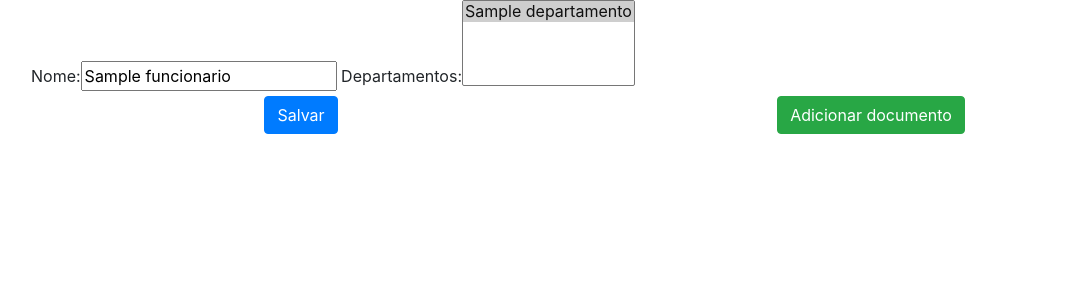
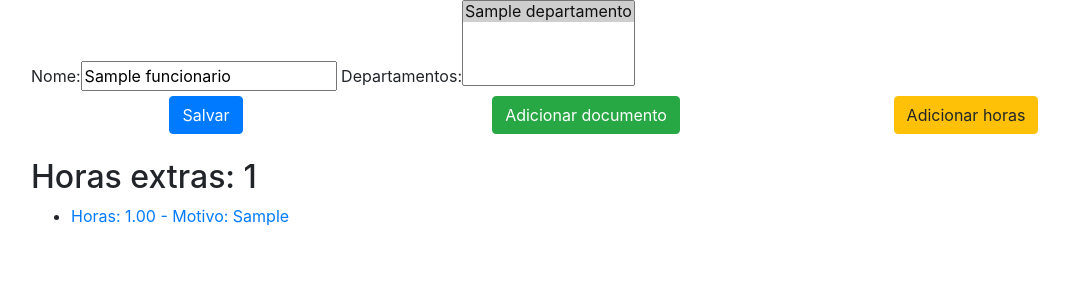
Before and after one commit to Rafael-Jaber/gestao_rh, a Django app: page /funcionarios/editar/1 in a window 1280 px wide. Shown: the top 300 px of the page, without its empty margins (54-1123 px from the left). Run offline with Django 3.2, Linux system fonts and the light colour scheme; tables that the repository leaves empty hold one stand-in row (values such as "Sample post"); some libraries are stand-ins or nearby versions.

Commit message:
Implementado melhorias na tela de funcionários

```diff
--- a/apps/funcionarios/models.py
+++ b/apps/funcionarios/models.py
@@ -3,6 +3,7 @@
 from django.urls import reverse
 from apps.departamentos.models import Departamento
 from apps.empresas.models import Empresa
+from django.db.models import Sum
 
 
 class Funcionario(models.Model):
@@ -15,5 +16,11 @@
     def get_absolute_url(self):
         return reverse('list_funcionarios')
 
+    @property
+    def total_horas_extra(self):
+        total = self.registrohoraextra_set.all().aggregate(
+            Sum('horas'))['horas__sum']
+        return total
+
     def __str__(self):
         return self.nome
--- a/apps/funcionarios/templates/funcionarios/funcionario_form.html
+++ b/apps/funcionarios/templates/funcionarios/funcionario_form.html
@@ -11,18 +11,48 @@
 			<div class="col-sm text-center">
 				<button type="submit" class="btn btn-primary">Salvar</button>
 			</div>
-			<div class="col-sm text-center">
-				<a href="{% url 'create_documento' object.id %}" class="btn btn-success">
-					Adicionar documento
-				</a>
-			</div>
+			{% if object.id %}
+				<div class="col-sm text-center">
+					<a href="{% url 'create_documento' object.id %}" class="btn btn-success">
+						Adicionar documento
+					</a>
+				</div>
+				<div class="col-sm text-center">
+					<a href="{% url 'create_hora-fun' object.id %}" class="btn btn-warning">
+						Adicionar horas
+					</a>
+				</div>
+			{% endif %}
 		</div>
 	</form>
+<br/>
+<div class="row">
+{% if object.documento_set.all %}
+	<div class="col-sm">
+		<h2>Documentos</h2>
+		<ul>
+		{% for documento in object.documento_set.all %}
+			<li>
+				<a href="{{ documento.arquivo.url }}">{{ documento }}</a>
+			</li>
+		{% endfor %}
+		</ul>
+	</div>
+{% endif %}
+{% if object.registrohoraextra_set.all %}
+	<div class="col-sm">
+		<h2>Horas extras: {{ object.total_horas_extra }}</h2>
+		<ul>
+		{% for hr in object.registrohoraextra_set.all %}
+			<li>
+				<a href="{% url 'update_hora-extra-fun' hr.id %}">
+					Horas: {{ hr.horas }} - Motivo: {{ hr.motivo }}
+				</a>
+			</li>
+		{% endfor %}
+		</ul>
+	</div>
+{% endif %}
+</div>
 
-
-
-{% for documento in object.documento_set.all %}
-	<br/>
-	<a href="{{ documento.arquivo.url }}">{{ documento }}</a>
-{% endfor %}
 {% endblock %}
--- a/apps/registro_hora_extra/urls.py
+++ b/apps/registro_hora_extra/urls.py
@@ -3,13 +3,17 @@
     HoraExtraList,
     HoraExtraUpdate,
     HoraExtraDelete,
-    HoraExtraCreate
+    HoraExtraCreate,
+    HoraExtraUpdateFun,
+    HoraExtraCreateFun
 
 )
 
 urlpatterns = [
     path('', HoraExtraList.as_view(), name="list_hora-extra"),
     path('editar/<int:pk>', HoraExtraUpdate.as_view(), name="update_hora-extra"),
+    path('editar-funcionario/<int:pk>', HoraExtraUpdateFun.as_view(), name="update_hora-extra-fun"),
     path('deletar/<int:pk>', HoraExtraDelete.as_view(), name="delete_hora-extra"),
     path('novo/', HoraExtraCreate.as_view(), name="create_hora-extra"),
+    path('novo/<int:funcionario_id>', HoraExtraCreateFun.as_view(), name="create_hora-fun"),
 ]
--- a/gestao_rh/settings.py
+++ b/gestao_rh/settings.py
@@ -97,9 +97,11 @@
 
 MEDIA_ROOT = os.path.join(BASE_DIR, "media")
 
+STATICFILES_DIRS = [
+    os.path.join(BASE_DIR, "static")
+]
 
-
-STATIC_ROOT = os.path.join(BASE_DIR, "static/")
+#STATIC_ROOT = os.path.join(BASE_DIR, "static/")
 
 LOGIN_REDIRECT_URL = 'home'
 
```
Also changed, not shown: apps/registro_hora_extra/views.py (+25 -0 lines), apps/documentos/views.py (line endings or trailing spaces).
